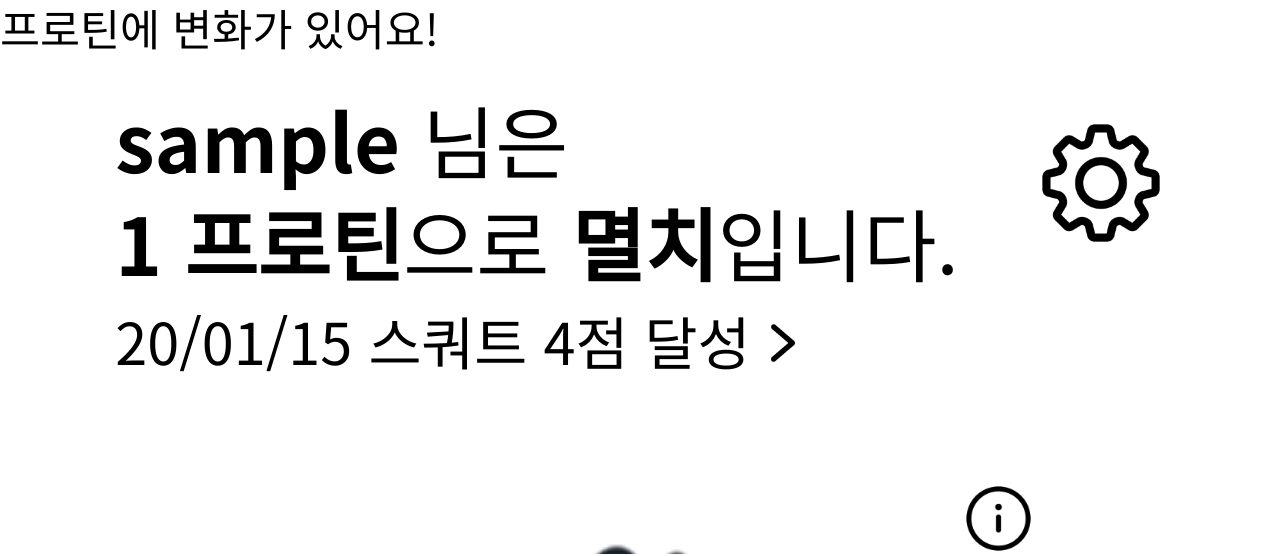
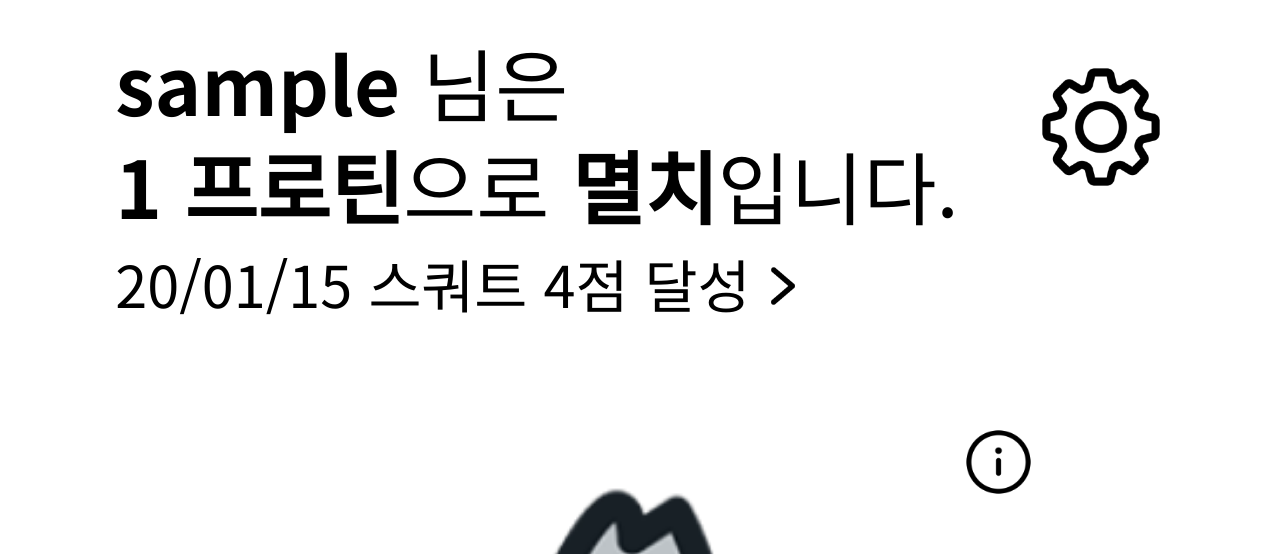
Before and after one commit to nohminkyoung/final_anchovy, a Django app: page /anchovy_main/main/ in a window 1280 px wide. Shown: the top 556 px of the page. Run offline with Django 3.2, Linux system fonts and the light colour scheme; a user stored in the database is signed in; tables that the repository leaves empty hold one stand-in row (values such as "Sample post"); data that the repository does not hold is empty; some web fonts are replaced.

Commit message:
2021 깃 메인 마지막 기능 추가

```diff
--- a/anchovy/anchovy_main/static/main.css
+++ b/anchovy/anchovy_main/static/main.css
@@ -1,3 +1,22 @@
+#sse_area{
+    background-color: #5F9DF7;
+    width:100%;
+    height: 10vw;
+    position:fixed;
+    top:-10vw;
+}
+
+.sse_test{
+    width: 82%;
+    height: 100%;
+    margin: auto;
+
+}
+.sse_test p{
+    line-height: 10vw;
+    color:#fff;
+}
+
 .main_img{
     border : solid;
     margin-top: 4vw;
--- a/anchovy/anchovy_main/urls.py
+++ b/anchovy/anchovy_main/urls.py
@@ -8,5 +8,7 @@
     path('main_record/', views.main_record, name='main_record'),
     path('view/', views.cal, name='view'),
     path('get_cal/', views.get_cal, name='get_cal'),
+    path('coupon_active/', views.coupon_active, name='coupon_active'),
+    path('stream/', views.stream, name='stream')
 
 ]
--- a/anchovy/anchovy_main/views.py
+++ b/anchovy/anchovy_main/views.py
@@ -5,7 +5,9 @@
 from django.views.decorators.csrf import csrf_exempt
 import json
 from django.http import HttpResponse
-from datetime import datetime, date
+import time
+from django.http import StreamingHttpResponse
+
 
 # index : Custom_User, User_status 참조 // 중앙 이미지 변경
 def index(request):
@@ -42,7 +44,6 @@
 
 @csrf_exempt
 def cal(request):
-
     if request.POST:
         login_user = request.user
         T_data = []
@@ -157,22 +158,67 @@
         if target_user_lv == '0':
             max_value = 0
             status_dic['goal'] = max_value
+            status_dic['percent'] = 0
         elif target_user_lv == '1':
             max_value = 120
             status_dic['goal'] = max_value
+            status_dic['percent'] = int(round(user_value/max_value, 2) * 100)
         elif target_user_lv == '2':
             max_value = 150
             status_dic['goal'] = max_value
+            status_dic['percent'] = int(round(user_value/max_value, 2) * 100)
         elif target_user_lv == '3':
             max_value = 180
             status_dic['goal'] = max_value
+            status_dic['percent'] = int(round(user_value/max_value, 2) * 100)
         elif target_user_lv == '4':
             max_value = 210
             status_dic['goal'] = max_value
-
-        status_dic['percent'] = int(round(user_value/max_value, 2) * 100)
+            status_dic['percent'] = int(round(user_value/max_value, 2) * 100)
 
         recent_data.append(recent_record)
         progress_data.append(status_dic)
 
     return HttpResponse(json.dumps({'recent_data':recent_data, 'progress_data':progress_data}))
+
+def coupon_active(request):
+    if request.GET:
+        login_user = request.user
+        target_coupons = request.GET.get('coupons')
+
+        # 쿠폰 사용
+        if int(target_coupons) > 0:
+            coupon_error = 0
+            target_status = User_status.objects.get(username=login_user)
+            target_status.coupon -= 1
+            target_status.protein += 1
+            target_status.save()
+        else:
+            coupon_error = 1
+
+    return HttpResponse(json.dumps({'coupon_error': coupon_error }))
+
+
+
+def stream(request):
+    def event_stream():
+        tmp_user = request.user
+        tmp = User_status.objects.get(username=tmp_user) #처음
+        while True:
+            # 정상 실행
+            time.sleep(3)
+            login_user = request.user
+            if tmp_user == login_user:
+                target_status = User_status.objects.get(username=login_user)
+                # 중간에 프로틴이 변경이 되었다면
+                if target_status.protein != tmp.protein:
+                    ssm_status = '1'
+                # 이상이 없는 경우
+                else:
+                    ssm_status = '0'
+                yield 'data: %s\n\n' % ssm_status
+            # 처음 들어왔을 때 등록되어 있는 로그인 유저와 다른 경우 상태값 2를 출력
+            else:
+                ssm_status = '2'
+                yield 'data: %s\n\n' % ssm_status
+    return StreamingHttpResponse(event_stream(), content_type='text/event-stream')
```
